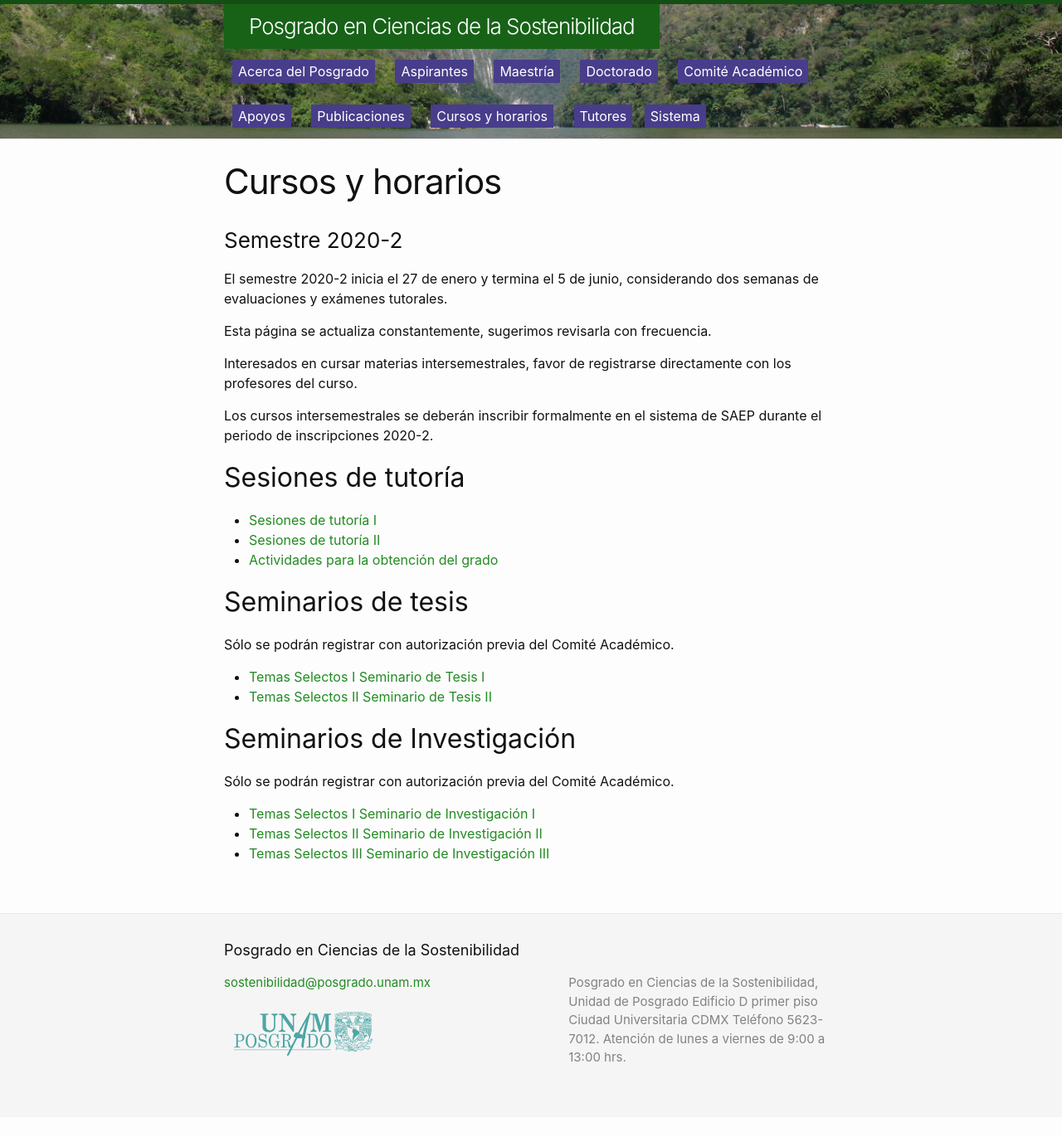
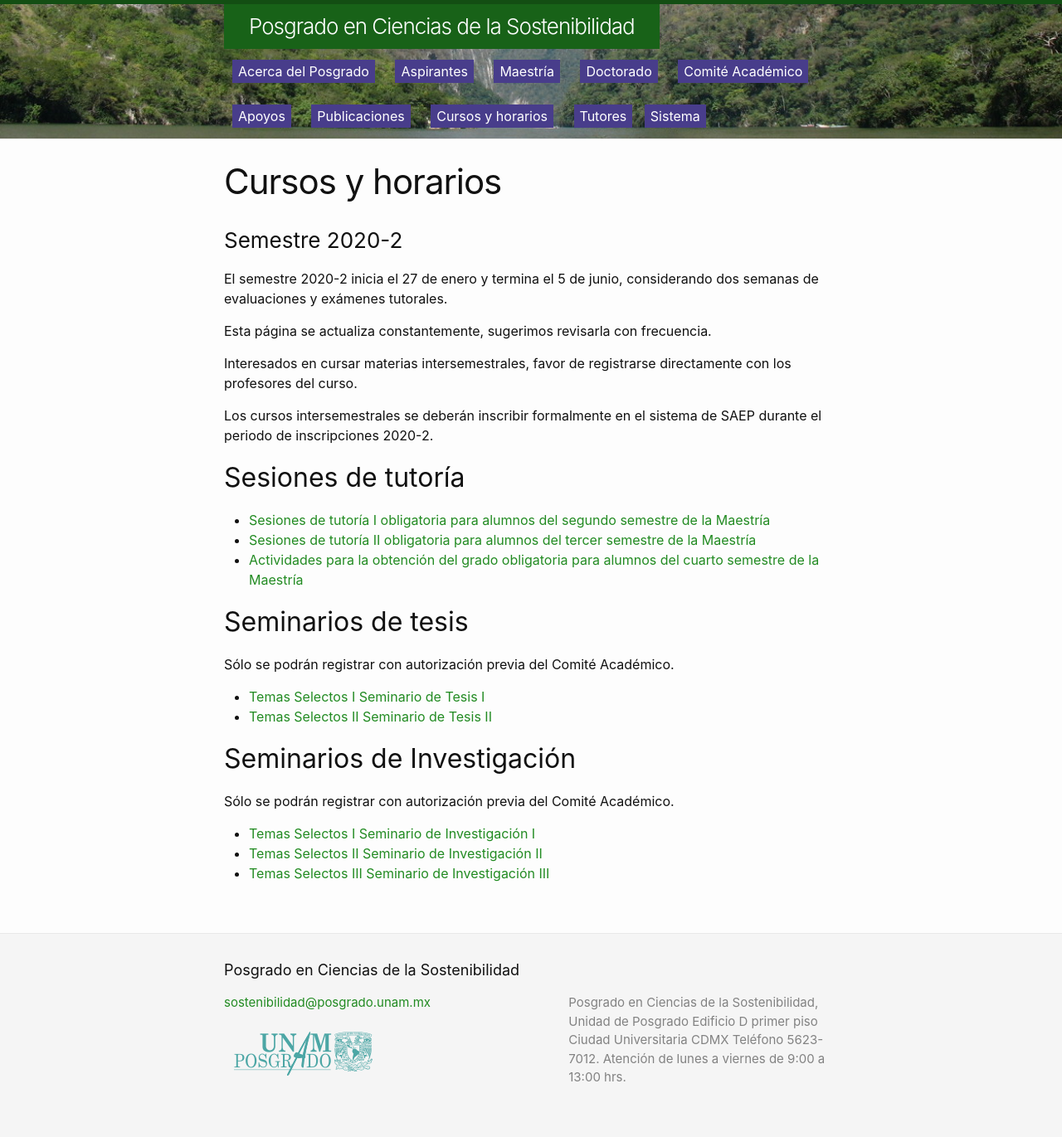
Before and after one commit to pcs-unam/pcs-unam.github.io, a Jekyll site: the page built from 08_cursos.md, in a window 1280 px wide. Shown: the whole page at 83% size. Built offline with Jekyll 4.4.1, drawn with Linux system fonts in a browser that asks for light colours; before the commit the page ends 1347 px from its top, so only the background shows below that.

Commit message:
Se agregaron notas en sesiones de tutoría

```diff
--- a/08_cursos.md
+++ b/08_cursos.md
@@ -39,9 +39,9 @@ durante el periodo de inscripciones 2020-2.
 ## Sesiones de tutoría
 
 
- - [Sesiones de tutoría I](/cursos/sesiones_de_tutoria_i/)
- - [Sesiones de tutoría II](/cursos/sesiones_de_tutoria_ii/)
- - [Actividades para la obtención del grado](/cursos/actividades_para_la_obtencion_del_grado/)
+ - [Sesiones de tutoría I obligatoria para alumnos del segundo semestre de la Maestría](/cursos/sesiones_de_tutoria_i/)
+ - [Sesiones de tutoría II obligatoria para alumnos del tercer semestre de la Maestría](/cursos/sesiones_de_tutoria_ii/)
+ - [Actividades para la obtención del grado obligatoria para alumnos del cuarto semestre de la Maestría](/cursos/actividades_para_la_obtencion_del_grado/)
 
 
 ## Seminarios de tesis
```
